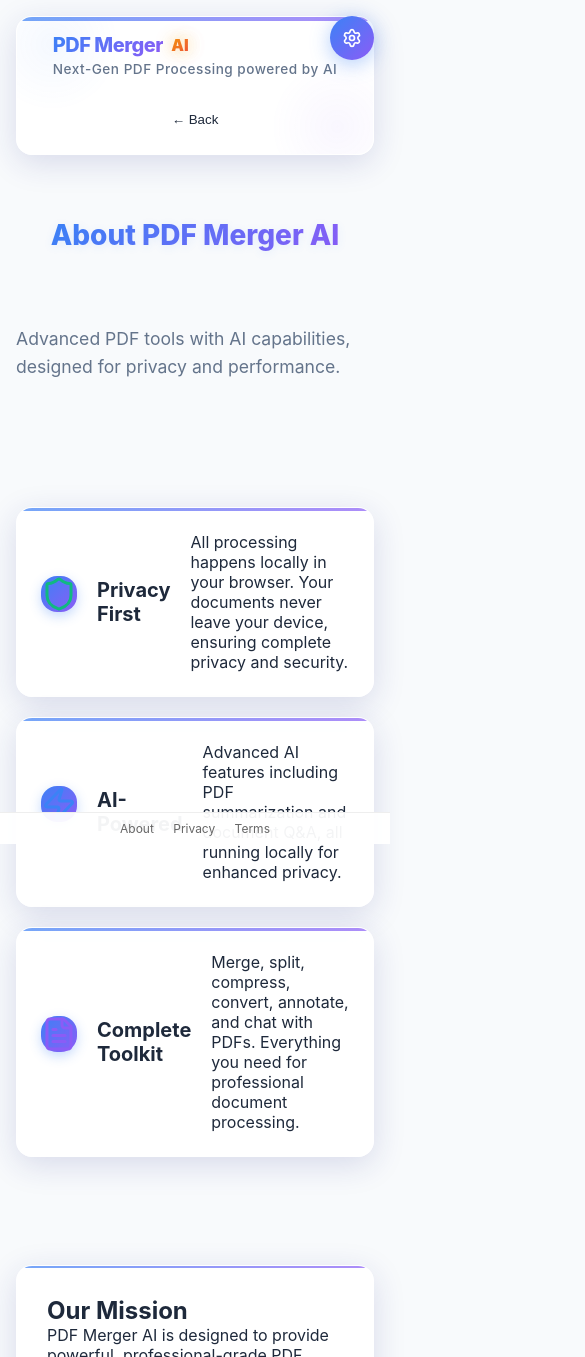
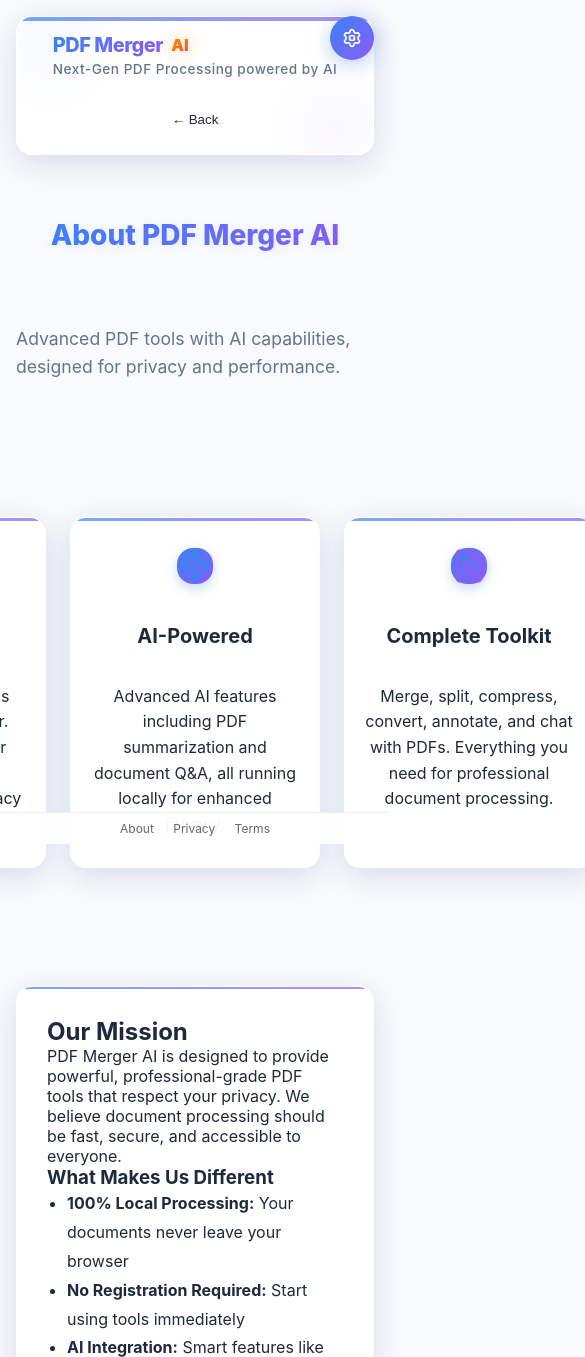
Before and after one commit to Apatel687/PDF-Merger-AI, a React (Vite) app in the folder pdf-merger-app/: page /about in a window 390 px wide. Shown: the top 1357 px of the page, 585 px wide, since content can reach past the window. Built offline with nearby package versions, Linux system fonts and the light colour scheme.

Commit message:
Fix About page layout - improved three feature panels horizontal display with responsive design

```diff
--- /dev/null
+++ b/pdf-merger-app/src/pages/About.css
@@ -0,0 +1,20 @@
+.features-grid {
+  display: grid;
+  grid-template-columns: repeat(3, 1fr);
+  gap: 24px;
+  margin: 40px 0;
+}
+
+@media (max-width: 768px) {
+  .features-grid {
+    grid-template-columns: 1fr;
+    gap: 20px;
+  }
+}
+
+@media (max-width: 480px) {
+  .features-grid {
+    margin: 30px 0;
+    gap: 16px;
+  }
+}
--- a/pdf-merger-app/src/pages/About.jsx
+++ b/pdf-merger-app/src/pages/About.jsx
@@ -2,6 +2,7 @@ import { useNavigate } from 'react-router-dom'
 import ThemeSwitcher from '../components/ThemeSwitcher'
 import SEO from '../components/SEO'
 import { FileText, Zap, Shield, Users, Award, Globe } from 'lucide-react'
+import './About.css'
 
 function About() {
   const navigate = useNavigate()
@@ -53,29 +54,59 @@ function About() {
             <h2 className="hero-title gradient-text">About PDF Merger AI</h2>
             <p className="hero-description">Advanced PDF tools with AI capabilities, designed for privacy and performance.</p>
 
-            <div className="features-grid" style={{ display: 'grid', gridTemplateColumns: 'repeat(auto-fit, minmax(300px, 1fr))', gap: '20px', margin: '30px 0' }}>
-              <div className="feature-card futuristic-card">
-                <div className="feature-icon" style={{ fontSize: '2.5em', marginBottom: '15px', textAlign: 'center' }}>
-                  <Shield size={40} style={{ color: '#10b981' }} />
+            <div className="features-grid" style={{
+              display: 'grid',
+              gridTemplateColumns: 'repeat(3, 1fr)',
+              gap: '24px',
+              margin: '40px 0',
+              '@media (max-width: 768px)': {
+                gridTemplateColumns: '1fr',
+                gap: '20px'
+              }
+            }}>
+              <div className="feature-card futuristic-card" style={{
+                padding: '30px 20px',
+                textAlign: 'center',
+                height: '100%',
+                display: 'flex',
+                flexDirection: 'column',
+                alignItems: 'center'
+              }}>
+                <div className="feature-icon" style={{ marginBottom: '20px' }}>
+                  <Shield size={48} style={{ color: '#10b981' }} />
                 </div>
-                <h3>Privacy First</h3>
-                <p>All processing happens locally in your browser. Your documents never leave your device, ensuring complete privacy and security.</p>
+                <h3 style={{ marginBottom: '16px', fontSize: '1.25rem' }}>Privacy First</h3>
+                <p style={{ lineHeight: '1.6', flex: 1 }}>All processing happens locally in your browser. Your documents never leave your device, ensuring complete privacy and security.</p>
               </div>
 
-              <div className="feature-card futuristic-card">
-                <div className="feature-icon" style={{ fontSize: '2.5em', marginBottom: '15px', textAlign: 'center' }}>
-                  <Zap size={40} style={{ color: '#3b82f6' }} />
+              <div className="feature-card futuristic-card" style={{
+                padding: '30px 20px',
+                textAlign: 'center',
+                height: '100%',
+                display: 'flex',
+                flexDirection: 'column',
+                alignItems: 'center'
+              }}>
+                <div className="feature-icon" style={{ marginBottom: '20px' }}>
+                  <Zap size={48} style={{ color: '#3b82f6' }} />
                 </div>
-                <h3>AI-Powered</h3>
-                <p>Advanced AI features including PDF summarization and document Q&A, all running locally for enhanced privacy.</p>
+                <h3 style={{ marginBottom: '16px', fontSize: '1.25rem' }}>AI-Powered</h3>
+                <p style={{ lineHeight: '1.6', flex: 1 }}>Advanced AI features including PDF summarization and document Q&A, all running locally for enhanced privacy.</p>
               </div>
 
-              <div className="feature-card futuristic-card">
-                <div className="feature-icon" style={{ fontSize: '2.5em', marginBottom: '15px', textAlign: 'center' }}>
-                  <FileText size={40} style={{ color: '#8b5cf6' }} />
+              <div className="feature-card futuristic-card" style={{
+                padding: '30px 20px',
+                textAlign: 'center',
+                height: '100%',
+                display: 'flex',
+                flexDirection: 'column',
+                alignItems: 'center'
+              }}>
+                <div className="feature-icon" style={{ marginBottom: '20px' }}>
+                  <FileText size={48} style={{ color: '#8b5cf6' }} />
                 </div>
-                <h3>Complete Toolkit</h3>
-                <p>Merge, split, compress, convert, annotate, and chat with PDFs. Everything you need for professional document processing.</p>
+                <h3 style={{ marginBottom: '16px', fontSize: '1.25rem' }}>Complete Toolkit</h3>
+                <p style={{ lineHeight: '1.6', flex: 1 }}>Merge, split, compress, convert, annotate, and chat with PDFs. Everything you need for professional document processing.</p>
               </div>
             </div>
 
```
